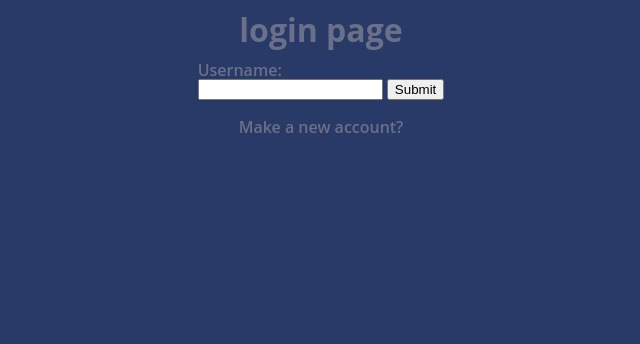
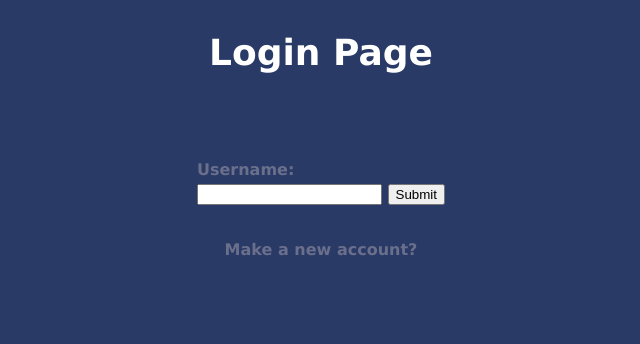
Before and after one commit to jp3parker/swe-group-project, a Flask app: page / in a window 1280 px wide. Shown: the top 344 px of the page, without its empty margins (319-959 px from the left). Run offline with Flask 3, Linux system fonts and the light colour scheme; some libraries are stand-ins or nearby versions.

Commit message:
Changed the CSS styling to add spacing to the elements and added a header.

```diff
--- a/templates/login.html
+++ b/templates/login.html
@@ -3,16 +3,19 @@
 <head>
     <link rel="stylesheet" href="login_style.css">
     <meta charset="UTF-8">
-    <title>login page</title>
+    <title>Login Page</title>
 </head>
+<header>
+    <h1>Login Page</h1>
+</header>
 <body>
     <div style="display: grid; place-items: center;">
-        <h1>login page</h1>
         <form method="post" action="{{ url_for('login') }}">
             <label for="username">Username:</label><br>
             <input type="text" id="username" name="username">
             <input type="submit" value="Submit">
         </form><br>
+        &nbsp;
         <a href="{{ url_for('signup_page') }}">Make a new account?</a><br><br>
     </div>
 </body>
--- a/templates/login_style.css
+++ b/templates/login_style.css
@@ -2,7 +2,7 @@ body {
     margin: 0;
     color: #6a6f8c;
     background: #2A3A66;
-    font: 600 16px/18px 'Open Sans', sans-serif;
+    font: 600 16px/18px 'Verdana', sans-serif;
 }
 
 *,
@@ -189,3 +189,23 @@ a {
 .foot-lnk {
     text-align: center;
 }
+
+/* Style the header */
+header {
+    background-color: #2A3A66;
+    padding: 20px;
+    text-align: center;
+    font-size: 18px;
+    color: white;
+  }
+
+  div {
+    padding-top: 50px;
+
+    padding-bottom: 50px;
+
+  }
+
+  label {
+    line-height: 1.75;
+}
--- a/templates/signup.html
+++ b/templates/signup.html
@@ -5,14 +5,17 @@
     <meta charset="UTF-8">
     <title>Signup for Movie Explorer</title>
 </head>
+<header>
+    <h1>Signup Page</h1>
+</header>
 <body>
     <div style="display: grid; place-items: center;">
-        <h1>signup page</h1>
         <form method="post" action="{{ url_for('signup') }}">
             <label for="username">Username:</label><br>
             <input type="text" id="username" name="username">
             <input type="submit" value="Submit">
         </form><br>
+        &nbsp;
         <a href="{{ url_for('login_page') }}">Already have an account?</a><br><br>
     </div>
 </body>
```
Also changed, not shown: templates/index_style.css (+21 -1 lines), templates/signup_style.css (+21 -1 lines).
